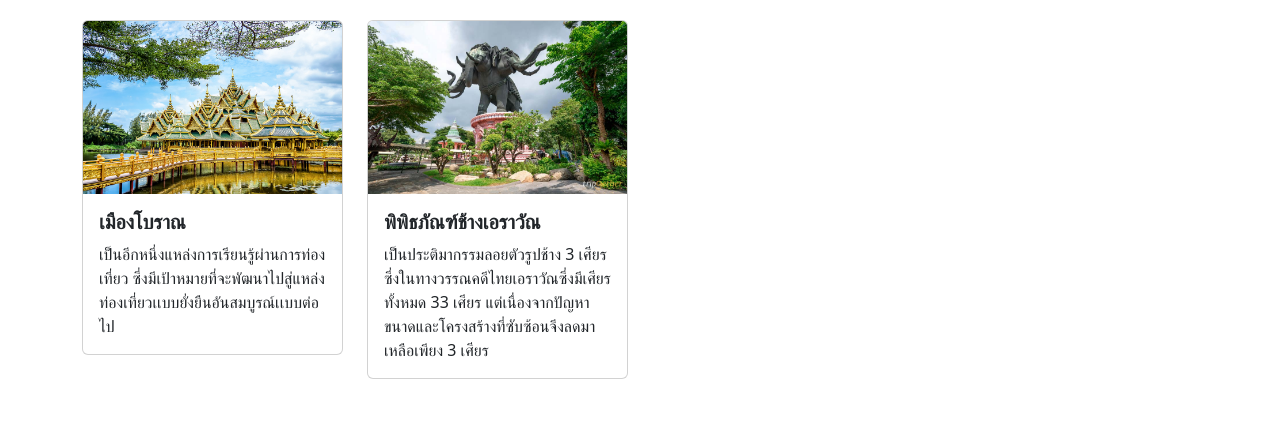
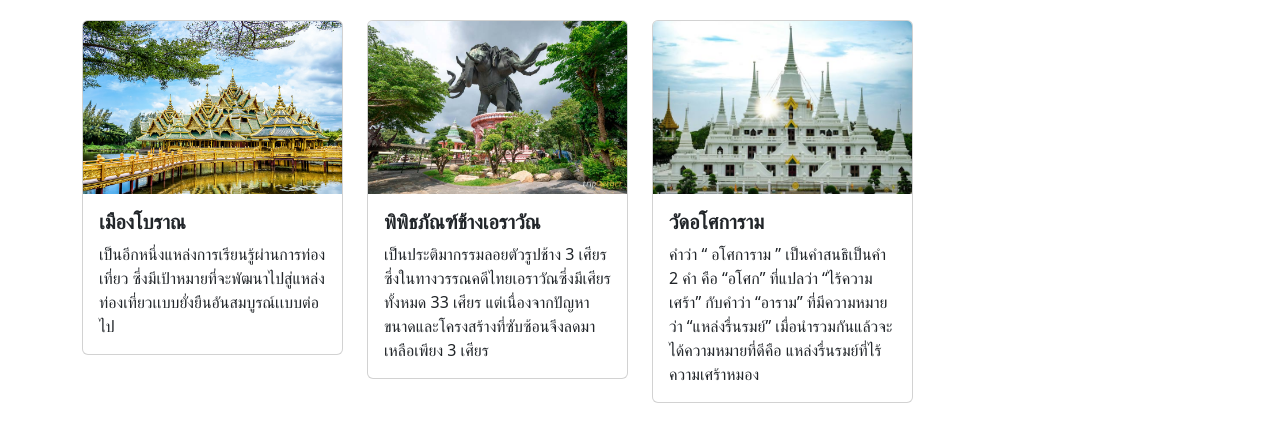
Before and after one commit to 66160030-Wassana/website-travel-bootstrap, a plain HTML site: page details.html in a window 1280 px wide. Shown: the part 146-588 px from the top of the page. Drawn offline with nearby package versions, Linux system fonts and the light colour scheme.

Commit message:
แนะนำสถานที่เที่ยว 3

```diff
--- a/details.html
+++ b/details.html
@@ -54,6 +54,16 @@
               </div>
             </div>
           </div>
+          <!-- สถานที่เที่ยว 3 -->
+          <div class="col-lg-3 col-md-4 col-sm-6">
+            <div class="card">
+              <img src="images/วัด.jpg" class="card-img-top" alt="วัดอโศการาม">
+              <div class="card-body">
+                <h5 class="card-title"><strong>วัดอโศการาม</strong></h5>
+                <p class="card-text">คำว่า “ อโศการาม ” เป็นคำสนธิเป็นคำ 2 คำ คือ “อโศก” ที่แปลว่า “ไร้ความเศร้า” กับคำว่า “อาราม” ที่มีความหมายว่า “แหล่งรื่นรมย์” เมื่อนำรวมกันแล้วจะได้ความหมายที่ดีคือ แหล่งรื่นรมย์ที่ไร้ความเศร้าหมอง</p>
+              </div>
+            </div>
+          </div>
 
 
 
```
